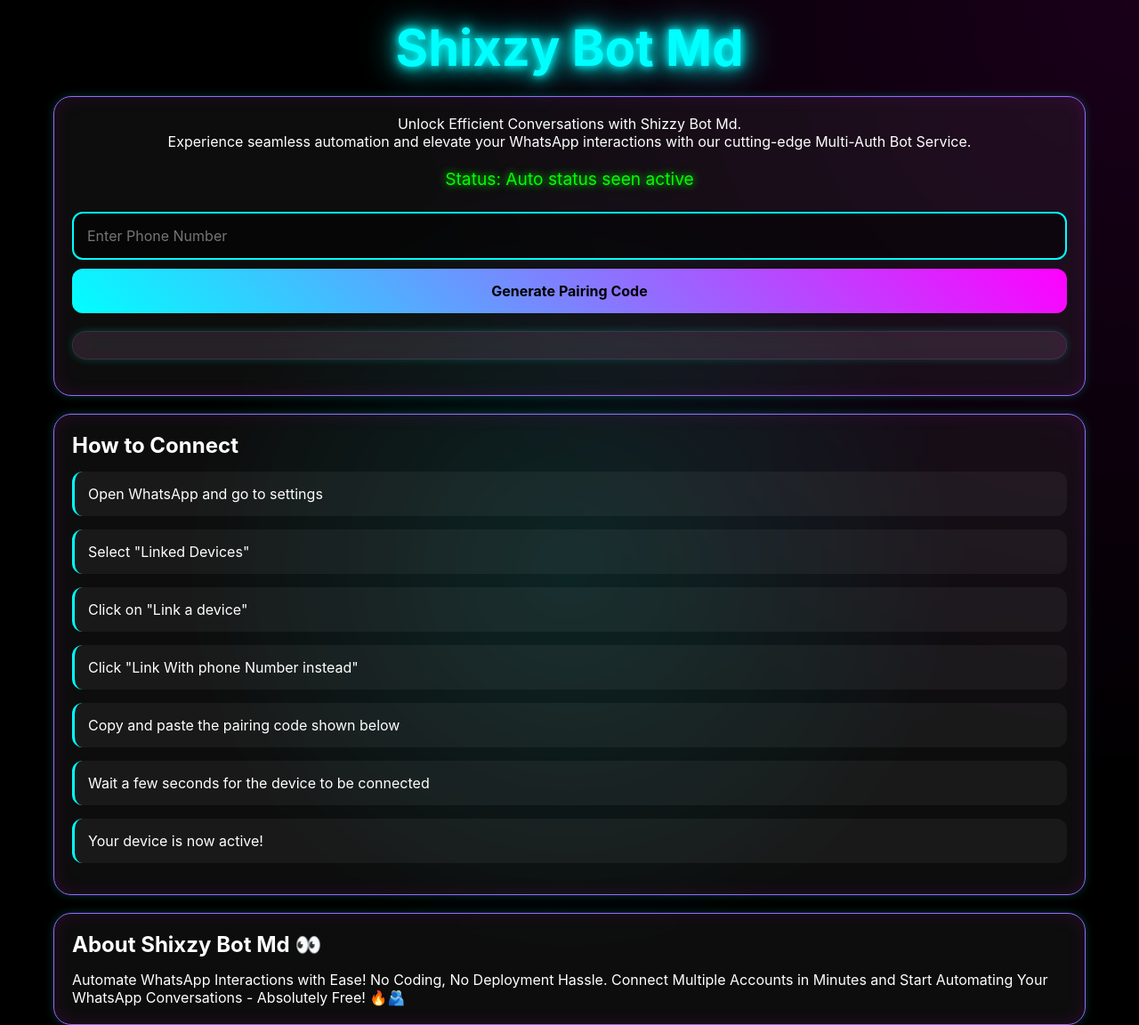
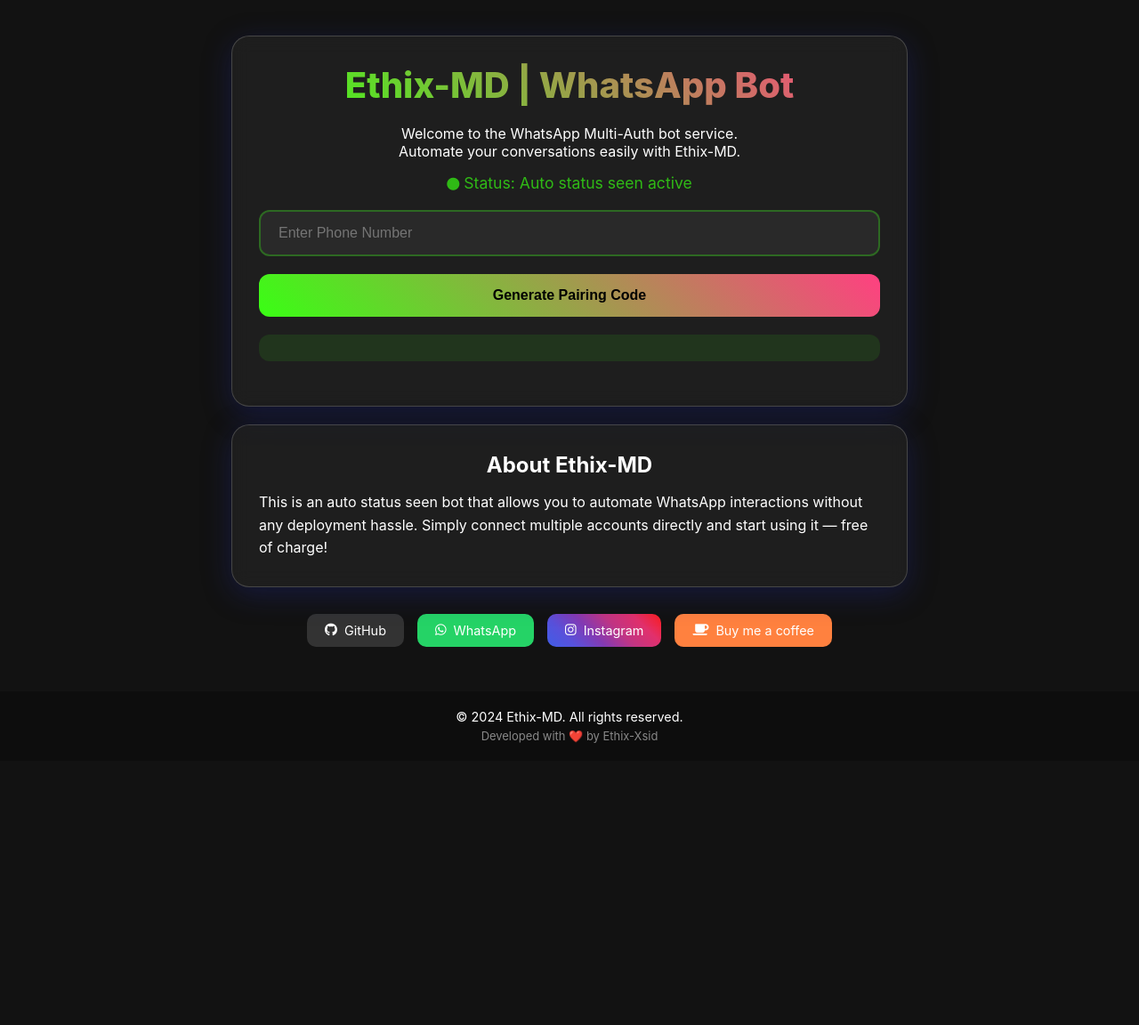
Before and after one commit to shizzya/selfp, a website: page public/index.html in a window 1280 px wide. Shown: the top 1152 px of the page at 89% size. After the commit the page ends 855 px from the top, so only its background shows below. Drawn offline with Linux system fonts and the light colour scheme.

Commit message:
Add files via upload

```diff
--- a/public/index.html
+++ b/public/index.html
@@ -2,99 +2,99 @@
 <html lang="en">
 <head>
     <meta charset="UTF-8">
-    <meta name="viewport" content="width=device-width, initial-scale=1.0">
-    <title>Shixzy Andy| WhatsApp Bot</title>
+    <meta name="viewport" content="width=device-width, initial-scale=1.0, maximum-scale=1.0, user-scalable=no">
+    <title>Ethix-MD | WhatsApp Bot</title>
+    <link rel="stylesheet" href="https://cdnjs.cloudflare.com/ajax/libs/font-awesome/6.0.0/css/all.min.css">
     <style>
         :root {
-            --neon-primary: #0ff;
-            --neon-secondary: #f0f;
-            --neon-green: #0f0;
-            --dark: #000000;
-            --light: #ffffff;
+            --primary-color: #39ff14;
+            --secondary-color: #ff4081;
+            --bg-dark: #121212;
+            --text-dark: #fff;
+            --card-bg: rgba(255, 255, 255, 0.05);
         }
 
         * {
             margin: 0;
             padding: 0;
             box-sizing: border-box;
-            font-family: -apple-system, BlinkMacSystemFont, 'Segoe UI', Roboto, sans-serif;
+            -webkit-tap-highlight-color: transparent;
         }
 
         body {
-            background: var(--dark);
-            color: var(--light);
+            font-family: -apple-system, BlinkMacSystemFont, 'Segoe UI', Roboto, Oxygen, Ubuntu, Cantarell, sans-serif;
+            background: var(--bg-dark);
+            color: var(--text-dark);
             min-height: 100vh;
-            background-image:
-                radial-gradient(circle at 50% 50%, rgba(0, 255, 255, 0.1) 0%, transparent 50%),
-                radial-gradient(circle at 100% 0%, rgba(255, 0, 255, 0.1) 0%, transparent 50%);
+            display: flex;
+            flex-direction: column;
+            overflow-x: hidden;
         }
 
         .container {
-            max-width: 1200px;
+            flex: 1;
+            padding: 20px;
+            max-width: 800px;
             margin: 0 auto;
-            padding: 20px;
-            animation: fadeIn 1s ease-out;
+            width: 100%;
+        }
+
+        .glass-card {
+            background: var(--card-bg);
+            backdrop-filter: blur(10px);
+            -webkit-backdrop-filter: blur(10px);
+            border-radius: 20px;
+            padding: 30px;
+            margin: 20px 0;
+            box-shadow: 0 8px 32px 0 rgba(31, 38, 135, 0.37);
+            border: 1px solid rgba(255, 255, 255, 0.18);
         }
 
         h1 {
-            font-size: clamp(2em, 5vw, 3.5em);
+            font-size: 2.5em;
+            font-weight: 800;
+            background: linear-gradient(45deg, var(--primary-color), var(--secondary-color));
+            -webkit-background-clip: text;
+            background-clip: text;
+            -webkit-text-fill-color: transparent;
             text-align: center;
-            color: var(--neon-primary);
-            text-shadow:
-                0 0 5px var(--neon-primary),
-                0 0 10px var(--neon-primary),
-                0 0 20px var(--neon-primary);
-            animation: neonPulse 1.5s infinite alternate;
-        }
-
-        @keyframes neonPulse {
-            from { text-shadow: 0 0 5px var(--neon-primary), 0 0 10px var(--neon-primary), 0 0 20px var(--neon-primary); }
-            to { text-shadow: 0 0 10px var(--neon-primary), 0 0 20px var(--neon-primary), 0 0 40px var(--neon-primary); }
-        }
-
-        .glass-morphism {
-            background: rgba(255, 255, 255, 0.05);
-            backdrop-filter: blur(10px);
-            border-radius: 20px;
-            border: 1px solid rgba(255, 255, 255, 0.1);
-            padding: 20px;
-            margin: 20px 0;
-            box-shadow:
-                0 0 10px rgba(0, 255, 255, 0.2),
-                inset 0 0 20px rgba(255, 0, 255, 0.1);
-            animation: borderGlow 3s infinite alternate;
-        }
-
-        @keyframes borderGlow {
-            from { border-color: var(--neon-primary); }
-            to { border-color: var(--neon-secondary); }
+            margin-bottom: 20px;
+            animation: gradient 5s ease infinite;
         }
 
         .status {
             text-align: center;
-            color: var(--neon-green);
-            font-size: 1.2em;
+            color: var(--primary-color);
+            font-size: 1.1em;
             margin: 15px 0;
-            text-shadow: 0 0 10px var(--neon-green);
-            animation: statusPulse 2s infinite alternate;
+            animation: pulse 2s infinite;
+        }
+
+        @keyframes pulse {
+            0%, 100% { opacity: 1; }
+            50% { opacity: 0.7; }
+        }
+
+        .input-group {
+            position: relative;
+            margin: 20px 0;
         }
 
         input[type="text"] {
             width: 100%;
-            padding: 15px;
+            padding: 15px 20px;
+            border: 2px solid rgba(57, 255, 20, 0.3);
             border-radius: 12px;
-            border: 2px solid var(--neon-primary);
-            background: rgba(0, 0, 0, 0.5);
+            background: rgba(255, 255, 255, 0.05);
             color: #fff;
             font-size: 1em;
             transition: all 0.3s ease;
-            margin: 10px 0;
         }
 
         input[type="text"]:focus {
-            border-color: var(--neon-secondary);
-            box-shadow: 0 0 20px rgba(255, 0, 255, 0.3);
+            border-color: var(--primary-color);
             outline: none;
+            box-shadow: 0 0 15px rgba(57, 255, 20, 0.2);
         }
 
         button {
@@ -102,221 +102,216 @@
             padding: 15px;
             border: none;
             border-radius: 12px;
-            background: linear-gradient(45deg, var(--neon-primary), var(--neon-secondary));
-            color: var(--dark);
-            font-weight: bold;
             font-size: 1em;
+            font-weight: 600;
             cursor: pointer;
-            transition: all 0.3s ease;
-            position: relative;
-            overflow: hidden;
+            background: linear-gradient(45deg, var(--primary-color), var(--secondary-color));
+            color: #000;
+            transition: transform 0.2s ease;
         }
 
-        button:hover {
-            transform: translateY(-2px);
-            box-shadow:
-                0 0 20px var(--neon-primary),
-                0 0 40px var(--neon-secondary);
-        }
-
-        button.loading {
-            pointer-events: none;
-            opacity: 0.8;
-        }
-
-        button.loading::after {
-            content: '';
-            position: absolute;
-            width: 20px;
-            height: 20px;
-            top: 50%;
-            left: 50%;
-            margin: -10px 0 0 -10px;
-            border: 2px solid transparent;
-            border-top-color: var(--dark);
-            border-radius: 50%;
-            animation: buttonSpin 0.8s linear infinite;
-        }
-
-        @keyframes buttonSpin {
-            0% { transform: rotate(0deg); }
-            100% { transform: rotate(360deg); }
-        }
-
-        .tutorial-steps {
-            list-style: none;
-            padding: 0;
-        }
-
-        .tutorial-steps li {
-            margin: 15px 0;
-            padding: 15px;
-            background: rgba(255, 255, 255, 0.05);
-            border-radius: 12px;
-            transition: all 0.3s ease;
-            border-left: 3px solid var(--neon-primary);
-        }
-
-        .tutorial-steps li:hover {
-            transform: translateX(10px);
-            border-left-color: var(--neon-secondary);
-            box-shadow: 0 0 15px rgba(255, 0, 255, 0.2);
+        button:active {
+            transform: scale(0.98);
         }
 
         #pairingCodeDisplay {
-            font-size: 1.2em;
-            text-align: center;
             margin: 20px 0;
             padding: 15px;
-            cursor: pointer;
-            transition: all 0.3s ease;
-            animation: codeGlow 1.5s infinite alternate;
-            text-shadow: 0 0 10px var(--neon-primary);
-        }
-
-        @keyframes codeGlow {
-            from { color: var(--neon-primary); text-shadow: 0 0 10px var(--neon-primary); }
-            to { color: var(--neon-secondary); text-shadow: 0 0 20px var(--neon-secondary); }
-        }
-
-        footer {
-            background: rgba(0, 0, 0, 0.8);
-            backdrop-filter: blur(10px);
-            border-top: 1px solid var(--neon-primary);
-            padding: 20px 0;
-            position: relative;
-        }
-
-        footer::before {
-            content: '';
-            position: absolute;
-            top: 0;
-            left: 0;
-            right: 0;
-            height: 1px;
-            background: linear-gradient(90deg, transparent, var(--neon-primary), transparent);
-            animation: borderFlow 2s infinite linear;
-        }
-
-        @keyframes borderFlow {
-            0% { background-position: -200% 0; }
-            100% { background-position: 200% 0; }
-        }
-
-        .footer-content {
-            max-width: 1200px;
-            margin: 0 auto;
-            display: flex;
-            justify-content: space-between;
-            align-items: center;
-            padding: 0 20px;
+            background: rgba(57, 255, 20, 0.1);
+            border-radius: 12px;
+            text-align: center;
+            font-family: monospace;
+            font-size: 1.2em;
+            word-break: break-all;
         }
 
         .social-icons {
             display: flex;
-            gap: 20px;
+            justify-content: center;
+            gap: 15px;
+            margin: 30px 0;
+            flex-wrap: wrap;
         }
 
         .social-icon {
-            color: var(--neon-primary);
-            padding: 10px;
-            border-radius: 50%;
-            background: rgba(255, 255, 255, 0.05);
-            transition: all 0.3s ease;
+            display: flex;
+            align-items: center;
+            padding: 10px 20px;
+            border-radius: 10px;
+            text-decoration: none;
+            color: #fff;
+            font-size: 0.9em;
+            transition: transform 0.2s ease;
+            gap: 8px;
         }
 
-        .social-icon:hover {
-            transform: translateY(-5px);
-            color: var(--neon-secondary);
-            box-shadow: 0 0 15px var(--neon-primary);
+        .social-icon:active {
+            transform: scale(0.95);
         }
+
+        .github { background: #333; }
+        .whatsapp { background: #25D366; }
+        .instagram { background: linear-gradient(45deg, #405DE6, #5851DB, #833AB4, #C13584, #E1306C, #FD1D1D); }
+        .coffee { background: #FF813F; }
 
         .toast {
             position: fixed;
             bottom: 20px;
             left: 50%;
             transform: translateX(-50%);
-            padding: 15px 25px;
-            border-radius: 12px;
             background: rgba(0, 0, 0, 0.9);
-            color: var(--neon-primary);
-            box-shadow: 0 0 20px rgba(0, 255, 255, 0.3);
+            color: #fff;
+            padding: 12px 24px;
+            border-radius: 8px;
+            box-shadow: 0 4px 12px rgba(0, 0, 0, 0.15);
+            z-index: 1000;
             opacity: 0;
             transition: opacity 0.3s ease;
-            z-index: 1000;
         }
 
         .toast.show {
             opacity: 1;
         }
 
-        @media (max-width: 768px) {
-            .container { padding: 15px; }
-            .footer-content {
+        footer {
+            text-align: center;
+            padding: 20px;
+            background: rgba(0, 0, 0, 0.3);
+            font-size: 0.9em;
+            margin-top: auto;
+        }
+
+        @media (max-width: 480px) {
+            .container {
+                padding: 15px;
+            }
+
+            h1 {
+                font-size: 2em;
+            }
+
+            .glass-card {
+                padding: 20px;
+            }
+
+            .social-icons {
                 flex-direction: column;
-                gap: 20px;
-                text-align: center;
+            }
+
+            .social-icon {
+                width: 100%;
+                justify-content: center;
+            }
+        }
+
+        /* iOS specific styles */
+        @supports (-webkit-touch-callout: none) {
+            input[type="text"],
+            button {
+                -webkit-appearance: none;
+                appearance: none;
             }
         }
     </style>
 </head>
 <body>
     <div class="container">
-        <h1>Shixzy Bot Md</h1>
-        <div class="glass-morphism">
-            <p style="text-align: center; margin-bottom: 20px;">Unlock Efficient Conversations with Shizzy Bot Md.<br>Experience seamless automation and elevate your WhatsApp interactions with our cutting-edge Multi-Auth Bot Service.</p>
-            <div class="status">Status: Auto status seen active</div>
+        <div class="glass-card">
+            <h1>Ethix-MD | WhatsApp Bot</h1>
+            <p style="text-align: center;">Welcome to the WhatsApp Multi-Auth bot service.<br>Automate your conversations easily with Ethix-MD.</p>
+            <div class="status">
+                <i class="fas fa-circle" style="color: var(--primary-color); font-size: 0.8em;"></i>
+                Status: Auto status seen active
+            </div>
 
             <form id="pairingForm">
-                <input type="text" id="phoneNumber" name="phoneNumber" placeholder="Enter Phone Number" required />
+                <div class="input-group">
+                    <input type="text" id="phoneNumber" name="phoneNumber" placeholder="Enter Phone Number" required />
+                </div>
                 <button type="submit">Generate Pairing Code</button>
             </form>
 
-            <div id="pairingCodeDisplay" class="glass-morphism" title="Click to copy"></div>
+            <div id="pairingCodeDisplay"></div>
+            <button id="copyButton" style="display:none;">
+                <i class="fas fa-copy"></i> Copy Code
+            </button>
         </div>
 
-        <div class="glass-morphism tutorial">
-            <h2 style="margin-bottom: 15px;">How to Connect</h2>
-            <ol class="tutorial-steps">
-                <li>Open WhatsApp and go to settings</li>
-                <li>Select "Linked Devices"</li>
-                <li>Click on "Link a device"</li>
-                <li>Click "Link With phone Number instead"</li>
-                <li>Copy and paste the pairing code shown below</li>
-                <li>Wait a few seconds for the device to be connected</li>
-                <li>Your device is now active!</li>
-            </ol>
+        <div class="glass-card">
+            <h2 style="text-align: center; margin-bottom: 15px;">About Ethix-MD</h2>
+            <p style="line-height: 1.6;">This is an auto status seen bot that allows you to automate WhatsApp interactions without any deployment hassle. Simply connect multiple accounts directly and start using it — free of charge!</p>
         </div>
 
-        <div class="glass-morphism" id="about">
-            <h2 style="margin-bottom: 15px;">About Shixzy Bot Md 👀</h2>
-            <p>Automate WhatsApp Interactions with Ease!
-No Coding, No Deployment Hassle. Connect Multiple Accounts in Minutes and Start Automating Your WhatsApp Conversations - Absolutely Free! 🔥🫂</p>
+        <div class="social-icons">
+            <a href="https://github.com/Ethix-Xsid" target="_blank" class="social-icon github">
+                <i class="fab fa-github"></i> GitHub
+            </a>
+            <a href="https://whatsapp.com/channel/0029VaWJMi3GehEE9e1YsI1S" target="_blank" class="social-icon whatsapp">
+                <i class="fab fa-whatsapp"></i> WhatsApp
+            </a>
+            <a href="https://www.instagram.com/ethix_xsid/profilecard/?igsh=MXVwaHZ5Zm9keG80aA==" target="_blank" class="social-icon instagram">
+                <i class="fab fa-instagram"></i> Instagram
+            </a>
+            <a href="https://www.buymeacoffee.com/ethixxsid" target="_blank" class="social-icon coffee">
+                <i class="fas fa-coffee"></i> Buy me a coffee
+            </a>
         </div>
     </div>
 
+    <div id="toast" class="toast"></div>
+
     <footer>
-        <div class="footer-content">
-            <div class="copyright">
-                <p>&copy; 2024 ANDY MRLIT BOT. All rights reserved.</p>
-            </div>
-            <div class="social-icons">
-                <a href="https://github.com/Ethix-Xsid" target="_blank" class="social-icon">
-                    <svg xmlns="http://www.w3.org/2000/svg" width="20" height="20" viewBox="0 0 24 24" fill="currentColor"><path d="M12 1C5.923 1 1 5.92 1 12c0 4.867 3.437 8.949 8.205 10.39.6.11.82-.258.82-.577v-2.05c-3.338.726-4.042-1.61-4.042-1.61-.546-1.387-1.333-1.755-1.333-1.755-1.09-.744.083-.728.083-.728 1.204.084 1.838 1.238 1.838 1.238 1.07 1.835 2.807 1.305 3.492.998.107-.775.42-1.305.764-1.605-2.665-.306-5.466-1.332-5.466-5.93 0-1.31.467-2.38 1.235-3.22-.123-.304-.536-1.532.117-3.19 0 0 1.007-.322 3.3 1.23a11.47 11.47 0 013.003-.403c1.02.005 2.048.137 3.004.403 2.292-1.552 3.297-1.23 3.297-1.23.654 1.658.24 2.886.118 3.19.77.84 1.234 1.91 1.234 3.22 0 4.61-2.803 5.62-5.475 5.92.43.37.812 1.1.812 2.22v3.293c0 .322.217.692.824.576C19.565 20.947 23 16.866 23 12c0-6.08-4.92-11-11-11z"></path></svg>
-                </a>
-                <a href="https://whatsapp.com/channel/0029VaWJMi3GehEE9e1YsI1S" target="_blank" class="social-icon">
-                    <svg xmlns="http://www.w3.org/2000/svg" width="20" height="20" viewBox="0 0 24 24" fill="currentColor"><path d="M16.67 3.18C15.17 1.8 13.15 1 11 1 6.03 1 2 5.03 2 10c0 1.85.5 3.64 1.45 5.18L2 23l7.22-1.9c1.48.54 3.02.82 4.58.82 4.97 0 9-4.03 9-9 0-2.14-.79-4.17-2.33-5.67z"></path></svg>
-                </a>
-                <a href="https://www.instagram.com/ethix_xsid/profilecard/?igsh=MXVwaHZ5Zm9keG80aA==" target="_blank" class="social-icon">
-                    <svg xmlns="http://www.w3.org/2000/svg" width="20" height="20" viewBox="0 0 24 24" fill="currentColor"><rect x="2" y="2" width="20" height="20" rx="5" ry="5"></rect><path d="M16 11.37a4 4 0 01-4 4 4 4 0 01-4-4 4 4 0 014-4 4 4 0 014 4z"></path></svg>
-                </a>
-            </div>
-        </div>
+        <p>&copy; 2024 Ethix-MD. All rights reserved.</p>
+        <p style="margin-top: 5px; font-size: 0.9em; color: #888;">Developed with ❤️ by Ethix-Xsid</p>
     </footer>
 
-    <div id="toast" class="toast"></div>
+    <script>
+        document.getElementById('pairingForm').addEventListener('submit', async (e) => {
+            e.preventDefault();
+            const phoneNumber = document.getElementById('phoneNumber').value;
 
-    <script>
+            if (!phoneNumber) {
+                showToast("Please enter a valid phone number!");
+                return;
+            }
+
+            try {
+                const response = await fetch('/pairing-code', {
+                    method: 'POST',
+                    headers: { 'Content-Type': 'application/json' },
+                    body: JSON.stringify({ phoneNumber })
+                });
+
+                const data = await response.json();
+
+                if (data.pairingCode) {
+                    document.getElementById('pairingCodeDisplay').innerText = 'Pairing Code: ' + data.pairingCode;
+                    document.getElementById('copyButton').style.display = 'block';
+                } else {
+                    showToast('Error generating pairing code.');
+                }
+            } catch (error) {
+                showToast('Network error. Please try again.');
+            }
+        });
+
+        document.getElementById('copyButton').addEventListener('click', () => {
+            const codeText = document.getElementById('pairingCodeDisplay').innerText.replace('Pairing Code: ', '');
+            navigator.clipboard.writeText(codeText).then(() => {
+                showToast('Pairing Code copied to clipboard!');
+            }).catch(() => {
+                showToast('Failed to copy code. Please try again.');
+            });
+        });
+
         function showToast(message) {
             const toast = document.getElementById('toast');
-            toast.textContent = message
+            toast.textContent = message;
+            toast.classList.add('show');
+            setTimeout(() => {
+                toast.classList.remove('show');
+            }, 3000);
+        }
+    </script>
+</body>
+</html>
```
